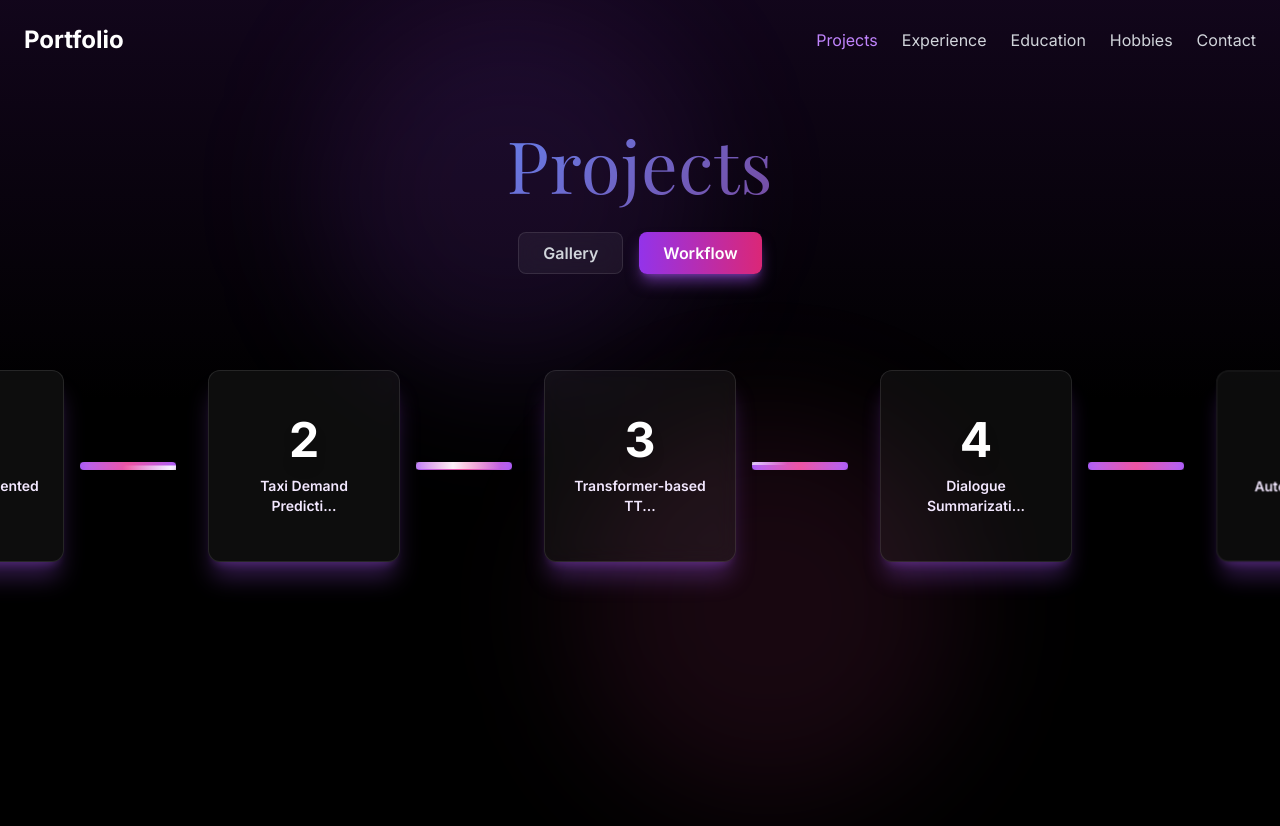
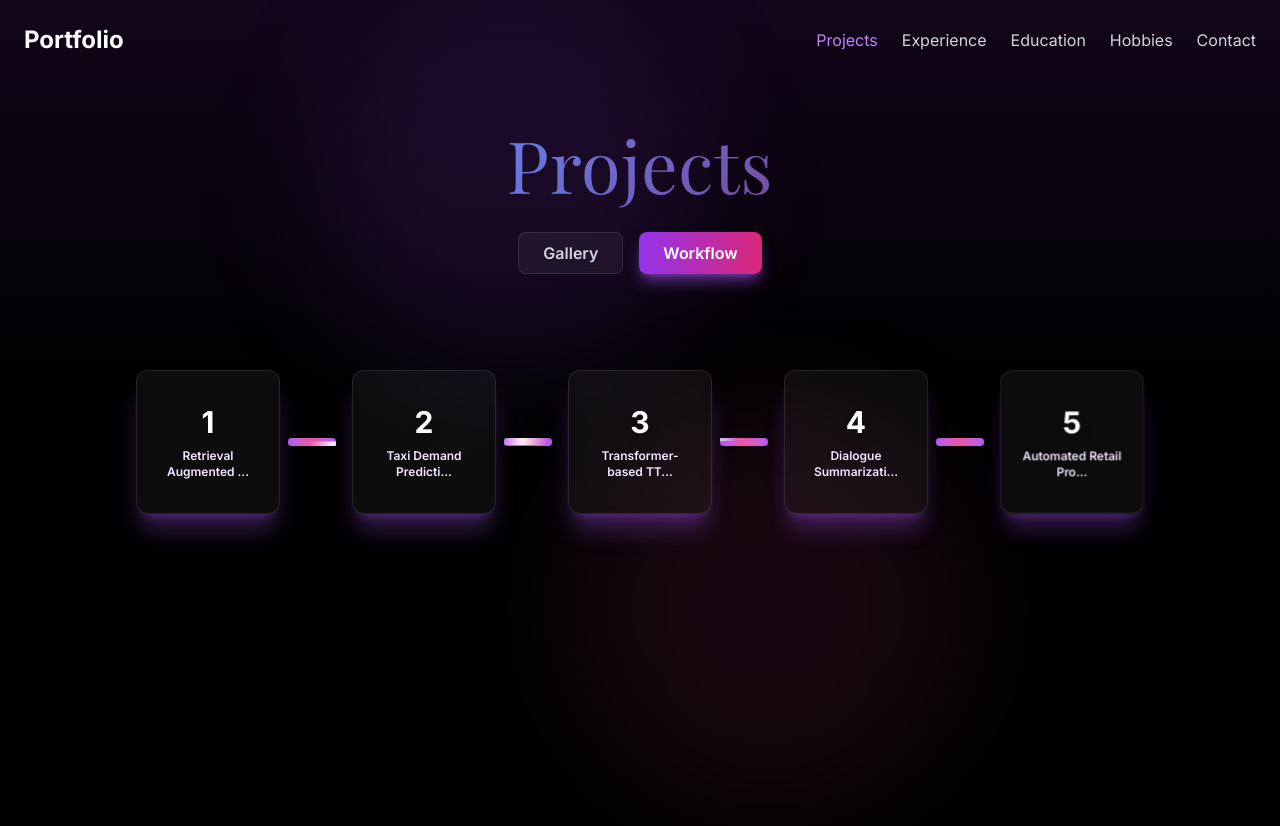
Before and after one commit to SharanyaAkkenapally/Portfolio, a Next.js app: page /projects in a window 1280 px wide. Both pictures are taken after a click on the button "Workflow". Shown: the top 826 px of the page. Built offline with nearby package versions, Linux system fonts and the light colour scheme.

Commit message:
Make workflow nodes smaller and place them closer together for better fit

```diff
--- a/app/projects/page.tsx
+++ b/app/projects/page.tsx
@@ -353,7 +353,7 @@ export default function ProjectsPage() {
                   {/* Workflow Container */}
                   <div className="relative flex justify-center items-center">
                     {/* Mobile: Vertical Layout, Desktop: Horizontal Layout */}
-                    <div className="relative flex flex-col md:flex-row items-center gap-4 md:gap-4 justify-center">
+                    <div className="relative flex flex-col md:flex-row items-center gap-4 md:gap-2 justify-center">
                       {projects.map((project, index) => {
                         // Get short title for display
                         const shortTitle = project.title.length > 20
@@ -380,17 +380,17 @@ export default function ProjectsPage() {
                               {/* Node Container */}
                               <div className="relative">
                                 <div
-                                  className={`w-32 h-32 md:w-48 md:h-48 rounded-xl glass border-3 border-purple-500/60 flex flex-col items-center justify-center bg-gradient-to-br ${project.gradient} bg-opacity-25 hover:bg-opacity-40 transition-all duration-300 shadow-xl shadow-purple-500/30 p-3 md:p-4 relative overflow-hidden`}
+                                  className={`w-28 h-28 md:w-36 md:h-36 rounded-xl glass border-3 border-purple-500/60 flex flex-col items-center justify-center bg-gradient-to-br ${project.gradient} bg-opacity-25 hover:bg-opacity-40 transition-all duration-300 shadow-xl shadow-purple-500/30 p-2 md:p-3 relative overflow-hidden`}
                                 >
                                   {/* Glow effect */}
                                   <div className={`absolute inset-0 bg-gradient-to-br ${project.gradient} opacity-0 hover:opacity-20 transition-opacity duration-300`} />
 
                                   {/* Node Content */}
                                   <div className="text-center w-full relative z-10">
-                                    <div className="text-3xl md:text-5xl font-bold text-white mb-2 md:mb-3 drop-shadow-lg">
+                                    <div className="text-2xl md:text-3xl font-bold text-white mb-1 md:mb-2 drop-shadow-lg">
                                       {project.id}
                                     </div>
-                                    <div className="text-xs md:text-sm text-purple-100 font-semibold leading-tight px-2 line-clamp-2">
+                                    <div className="text-[10px] md:text-xs text-purple-100 font-semibold leading-tight px-1 line-clamp-2">
                                       {shortTitle}
                                     </div>
                                   </div>
@@ -418,13 +418,13 @@ export default function ProjectsPage() {
                             {/* Workflow Edge/Connection */}
                             {index < projects.length - 1 && (
                               <motion.div
-                                className="relative flex items-center my-2 md:my-0 md:mx-4 z-0"
+                                className="relative flex items-center my-2 md:my-0 md:mx-2 z-0"
                                 initial={{ opacity: 0 }}
                                 animate={{ opacity: 1 }}
                                 transition={{ duration: 0.6, delay: index * 0.2 + 0.4 }}
                               >
                                 {/* Mobile: Vertical Line, Desktop: Horizontal Line */}
-                                <div className="relative w-2 h-12 md:w-24 md:h-2 overflow-hidden">
+                                <div className="relative w-2 h-12 md:w-12 md:h-2 overflow-hidden">
                                   {/* Main gradient line with glow */}
                                   <div className="absolute inset-0 bg-gradient-to-b md:bg-gradient-to-r from-purple-500 via-pink-500 to-purple-500 rounded-full shadow-lg shadow-purple-500/70" />
                                   <div className="absolute inset-0 bg-gradient-to-b md:bg-gradient-to-r from-purple-400 via-pink-400 to-purple-400 rounded-full blur-sm opacity-50" />
```
